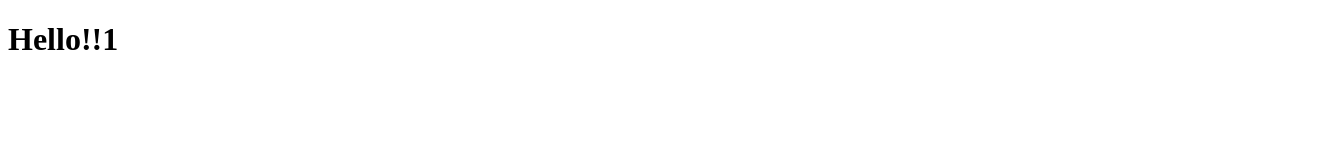
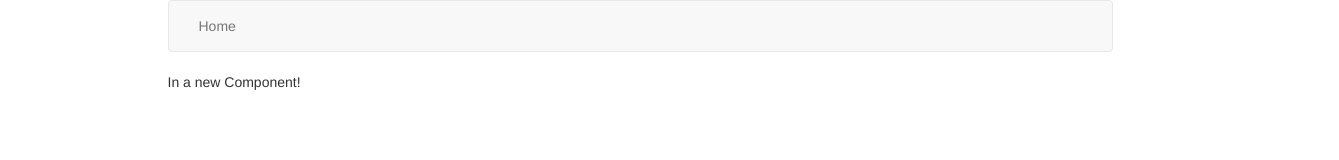
Before and after one commit to VerDan777/Reactjs-basics, a React app: page / in a window 1280 px wide. Shown: the whole page, 1339 px wide, since content can reach past the window. Built offline with nearby package versions, Linux system fonts and the light colour scheme.

Commit message:
added new components

```diff
--- /dev/null
+++ b/src/app/components/Header.js
@@ -0,0 +1,20 @@
+import React from "react";
+
+export class Header extends React.Component {
+    render() {
+        return(
+        <div className="navbar navbar-default">
+            <div className="container">
+                <div className="navbar-header">
+                    <ul className="nav navbar-nav">
+                        <li>
+                            <a href="#">Home</a>
+                        </li>
+                    </ul>
+                </div>
+            </div>
+        </div>
+        )
+    }
+
+}
--- /dev/null
+++ b/src/app/components/Home.js
@@ -0,0 +1,11 @@
+import React from "react";
+
+export class Home extends React.Component {
+    render() {
+        return (
+            <div>
+                <p>In a new Component!</p>
+            </div>
+        );
+    }
+}
--- a/src/app/index.js
+++ b/src/app/index.js
@@ -1,11 +1,21 @@
 import React from "react";
 import {render} from "react-dom";
-
+import {Header} from './components/Header';
+import { Home } from "./components/Home";
  class App extends React.Component{
      render() {
          return(
-         <div>
-             <h1>Hello!!1</h1>
+         <div className="container">
+             <div className="row">
+                 <div className="col-xs-10 col-xs-offset-1">
+            <Header/>
+                </div>
+             </div>
+              <div className="row">
+                 <div className="col-xs-10 col-xs-offset-1">
+             <Home/>
+                </div>
+             </div>
          </div>
          )
      }
--- a/src/index.html
+++ b/src/index.html
@@ -4,6 +4,7 @@
     <meta charset="UTF-8">
     <meta name="viewport" content="width=device-width, initial-scale=1.0">
     <meta http-equiv="X-UA-Compatible" content="ie=edge">
+    <link rel="stylesheet" href="https://maxcdn.bootstrapcdn.com/bootstrap/3.3.7/css/bootstrap.min.css" integrity="sha384-BVYiiSIFeK1dGmJRAkycuHAHRg32OmUcww7on3RYdg4Va+PmSTsz/K68vbdEjh4u" crossorigin="anonymous">
     <title>Document</title>
 </head>
 <body>
--- a/webpack.config.js
+++ b/webpack.config.js
@@ -1,25 +1,27 @@
-var webpack =require('webpack');
-    path = require('path');
+var webpack = require('webpack');
+var path = require('path');
+
 
 
 var config = {
-    entry:path.resolve(__dirname,"src")+"/app/index.js",
+    entry: path.resolve(__dirname,'src') + '/app/index.js',
     output: {
-        path:path.resolve(__dirname,"dist") + "/app",
-        filename:"bundle.js",
-        publicPath:"/app"
+        path:path.resolve(__dirname,'dist') + '/app',
+        filename: 'bundle.js',
+        publicPath: '/app/'
     },
-module:{
-  loaders:[
+    module: {
+        loaders: [
             {
-          test:/\.js?/,
-          include:path.resolve(__dirname,"src")+"/app/index.js",
-          loaders:"babel-loader",
+                test: /\.js?/,
+                include:path.resolve(__dirname,'src'),
+                loader: 'babel-loader',
                 query: {
-              presets:['react','es2015','stage-2']
+                    presets: ['react', 'es2015', 'stage-2']
                 }
             }
         ]
     }
 };
-module.exports=config;
+
+module.exports = config;
```
Also changed, not shown: dist/index.html, 1 other file. Lines whose indentation alone changed are shown as unchanged.
